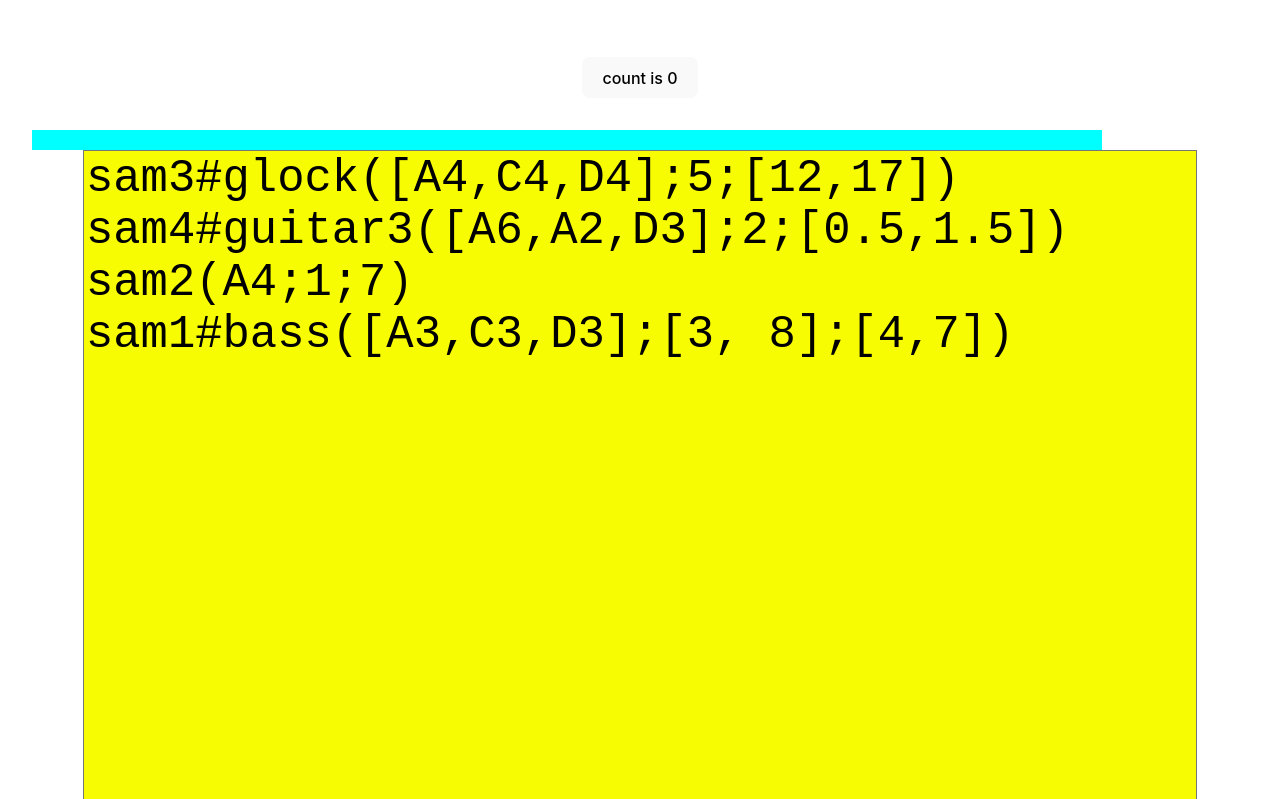
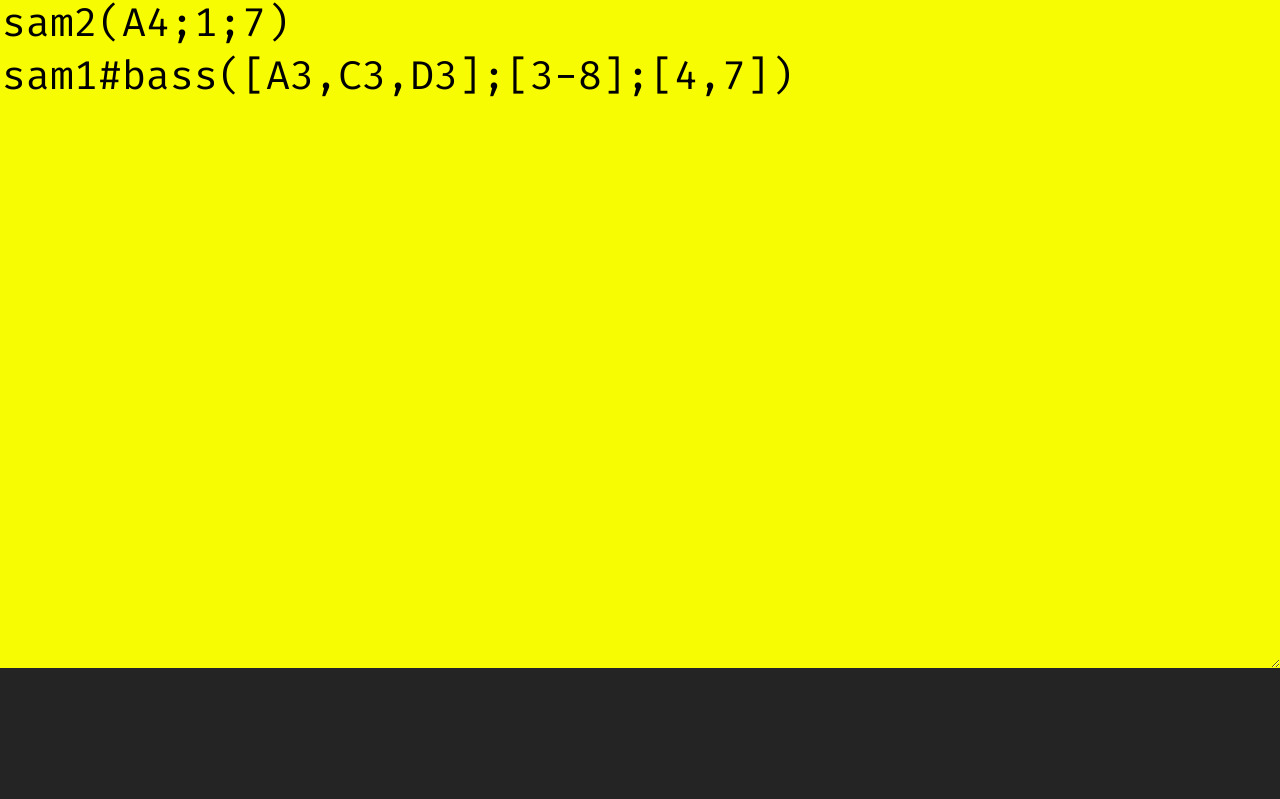
Before and after one commit to fernandoherlo/due.js, a website built with Vite: page index.html in a window 1280 px wide. Shown: the part 132-931 px from the top of the page. After the commit the page ends 800 px from the top, so only its background shows below. Built offline with nearby package versions, Linux system fonts and the light colour scheme; files whose address does not match are found by name.

Commit message:
master: * html & style

```diff
--- a/index.html
+++ b/index.html
@@ -3,6 +3,9 @@
   <head>
     <meta charset="UTF-8" />
     <meta name="viewport" content="width=device-width, initial-scale=1.0" />
+    <link rel="preconnect" href="https://fonts.googleapis.com">
+    <link rel="preconnect" href="https://fonts.gstatic.com" crossorigin>
+    <link href="https://fonts.googleapis.com/css2?family=Fira+Code:wght@300;400;500;600;700&display=swap" rel="stylesheet">
     <title>due.js</title>
   </head>
   <body>
--- a/src/App/index.ts
+++ b/src/App/index.ts
@@ -1,3 +1,4 @@
+import * as Tone from 'tone';
 import { IApp, ILogger, IStore, IErrorHandler, IDebugger, ILooper, IProxy } from '../vite-env';
 import Logger from './Logger';
 import Store from './Store';
@@ -30,5 +31,11 @@ export default class App implements IApp {
     const editor = EditorFactory(this);
 
     this.$looper = new Looper(this, compiler, editor);
+
+    const container = window || {};
+    container.onclick = async () => {
+      await Tone.start();
+      return false;
+    };
   }
 }
--- a/src/main.ts
+++ b/src/main.ts
@@ -1,5 +1,4 @@
 import './style.css';
-import { setupCounter } from './counter.ts';
 
 import App from './App';
 import Due from './Due';
@@ -9,17 +8,13 @@ const due = new Due(app);
 due.linkToApp();
 
 document.querySelector<HTMLDivElement>('#app')!.innerHTML = `
-  <h1>Editor</h1>
-  <div class="card">
-    <button id="counter" type="button"></button>
-  </div>
   <div id="editor">
-    <div id="editor-progress-bar" style="background-color: aqua; width: 0%; height: 20px;"></div>
-    <textarea id="editor-code" rows="20" cols="40" style="font-size: 3.5em;">
-sam3#glock([A4,C4,D4];5;[12,17])
-sam4#guitar3([A6,A2,D3];2;[0.5,1.5])
+    <div id="editor-progress-bar" class="progress-bar"></div>
+    <textarea id="editor-code" class="editor">
+sam3#glock([A4,C4,D4];5;[9-17])
+sam4#guitar([A6,A2,D3];2;[11,16])
 sam2(A4;1;7)
-sam1#bass([A3,C3,D3];[3, 8];[4,7])
+sam1#bass([A3,C3,D3];[3-8];[4,7])
     </textarea>
     <!--
     p1(algo).e(x).e(y).v(a) => 1
@@ -37,6 +32,4 @@ sam1#bass([A3,C3,D3];[3, 8];[4,7])
   <div id="debugger"></div>
 `;
 
-setupCounter(document.querySelector<HTMLButtonElement>('#counter')!);
-
 app.$looper.loop();
--- a/src/style.css
+++ b/src/style.css
@@ -1,5 +1,5 @@
 :root {
-  font-family: Inter, system-ui, Avenir, Helvetica, Arial, sans-serif;
+  font-family: 'Fira Code', monospace;
   line-height: 1.5;
   font-weight: 400;
 
@@ -14,15 +14,6 @@
   -webkit-text-size-adjust: 100%;
 }
 
-a {
-  font-weight: 500;
-  color: #646cff;
-  text-decoration: inherit;
-}
-a:hover {
-  color: #535bf2;
-}
-
 body {
   margin: 0;
   display: flex;
@@ -31,67 +22,26 @@ body {
   min-height: 100vh;
 }
 
-h1 {
-  font-size: 3.2em;
-  line-height: 1.1;
+.progress-bar,
+.editor {
+  position: fixed;
+  top: 20px;
+  bottom: 0;
+  right: 0;
+  left: 0;
 }
 
-#app {
-  max-width: 1280px;
-  margin: 0 auto;
-  padding: 2rem;
-  text-align: center;
+.progress-bar {
+  background-color: aqua;
+  width: 0%;
+  height: 20px;
+  top: 0;
+  bottom: auto;
 }
 
-.logo {
-  height: 6em;
-  padding: 1.5em;
-  will-change: filter;
-  transition: filter 300ms;
+.editor {
+  font-family: 'Fira Code', monospace;
+  font-size: 2.5em;
+  border: 0;
+  outline:  none;
 }
-.logo:hover {
-  filter: drop-shadow(0 0 2em #646cffaa);
-}
-.logo.vanilla:hover {
-  filter: drop-shadow(0 0 2em #3178c6aa);
-}
-
-.card {
-  padding: 2em;
-}
-
-.read-the-docs {
-  color: #888;
-}
-
-button {
-  border-radius: 8px;
-  border: 1px solid transparent;
-  padding: 0.6em 1.2em;
-  font-size: 1em;
-  font-weight: 500;
-  font-family: inherit;
-  background-color: #1a1a1a;
-  cursor: pointer;
-  transition: border-color 0.25s;
-}
-button:hover {
-  border-color: #646cff;
-}
-button:focus,
-button:focus-visible {
-  outline: 4px auto -webkit-focus-ring-color;
-}
-
-@media (prefers-color-scheme: light) {
-  :root {
-    color: #213547;
-    background-color: #ffffff;
-  }
-  a:hover {
-    color: #747bff;
-  }
-  button {
-    background-color: #f9f9f9;
-  }
-}
```
